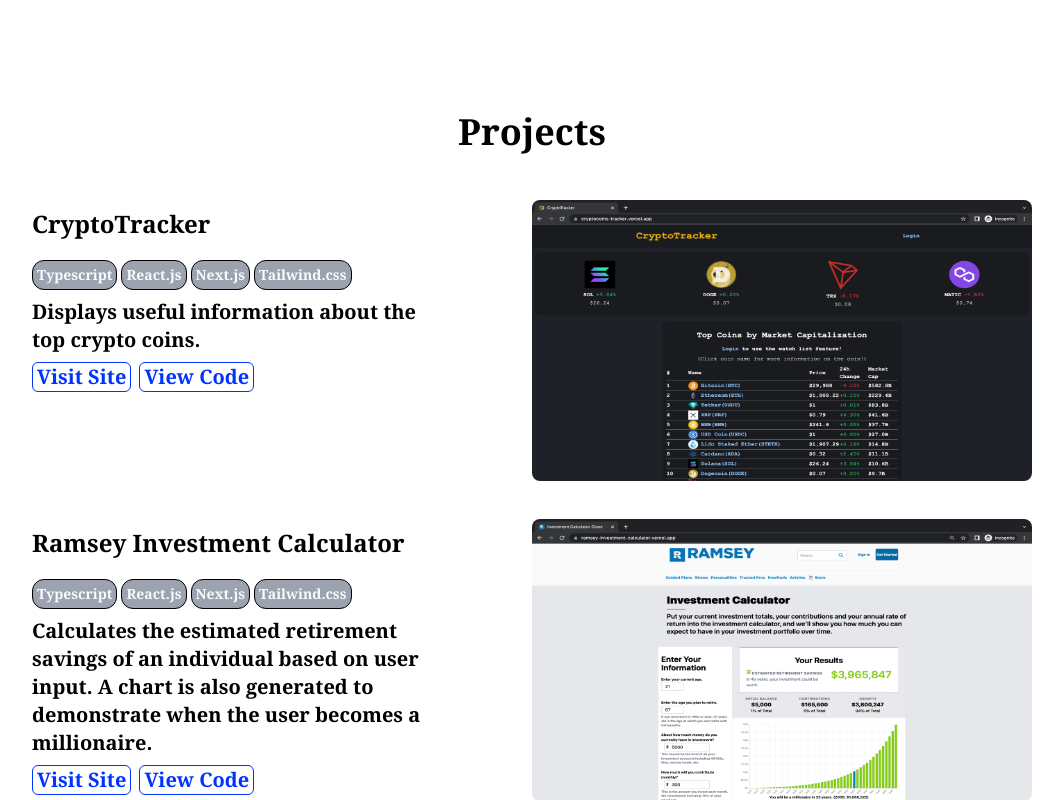
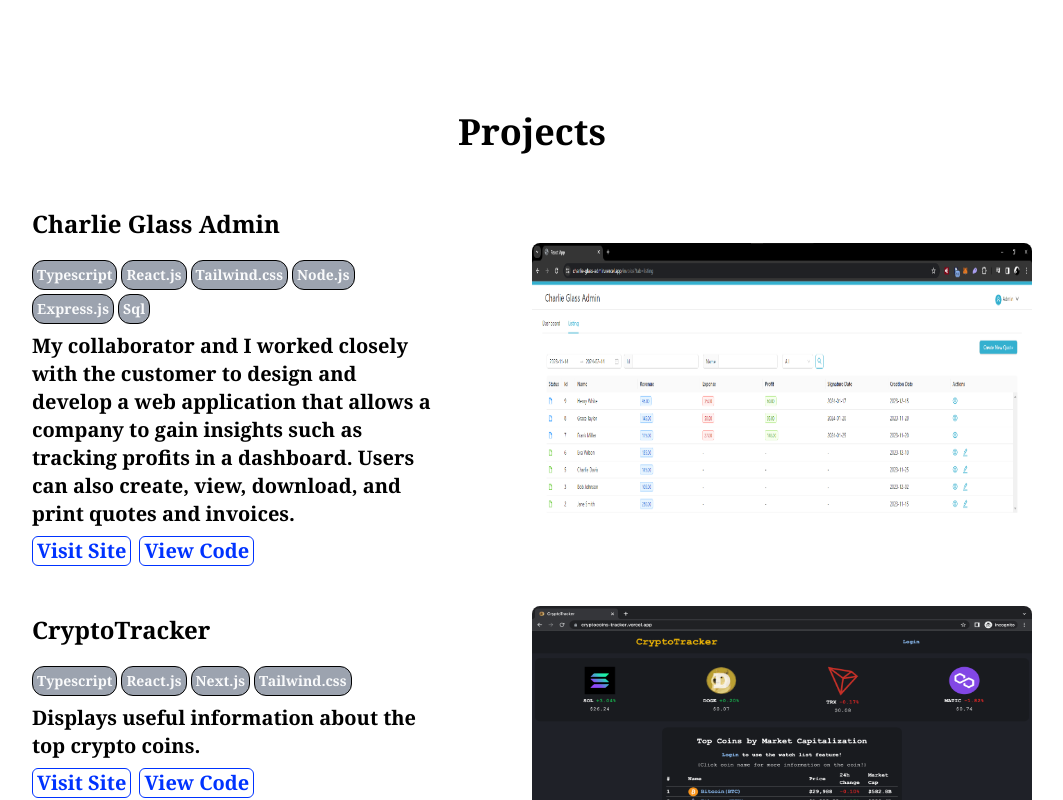
Before and after one commit to nsikan-na/portfolio, a Next.js app: page /components/Projects in a window 1280 px wide. Shown: the top 800 px of the page, without its empty margins (108-1171 px from the left). Built offline with nearby package versions, Linux system fonts and the light colour scheme.

Commit message:
added cgi

```diff
--- a/pages/components/Projects.tsx
+++ b/pages/components/Projects.tsx
@@ -11,6 +11,22 @@
       <Header text="Projects" />
       {/* <div className="text-center primaryText text-xl -mt-3">{`(Click Image to Play/Pause Demo Gif)`}</div> */}
 
+      <ProjectTemplate
+        title="Charlie Glass Admin"
+        skills={[
+          "Typescript",
+          "React.js",
+          "Tailwind.css",
+          "Node.js",
+          "Express.js",
+          "Sql",
+        ]}
+        desc={`My collaborator and I worked closely with the customer to design and develop a web application that allows a company to gain insights such as tracking profits in a dashboard. Users can also create, view, download, and print quotes and invoices.
+        `}
+        githubLink="https://github.com/nsikan-na/charlie-glass-admin"
+        demoLink="https://charlie-glass-admin.vercel.app/"
+        gif="cgiadmin"
+      />
       <ProjectTemplate
         title="CryptoTracker"
         skills={["Typescript", "React.js", "Next.js", "Tailwind.css"]}
```
Also changed, not shown: public/images/cgiadmin.png (added), public/images/cgiadmin2.png (added).
